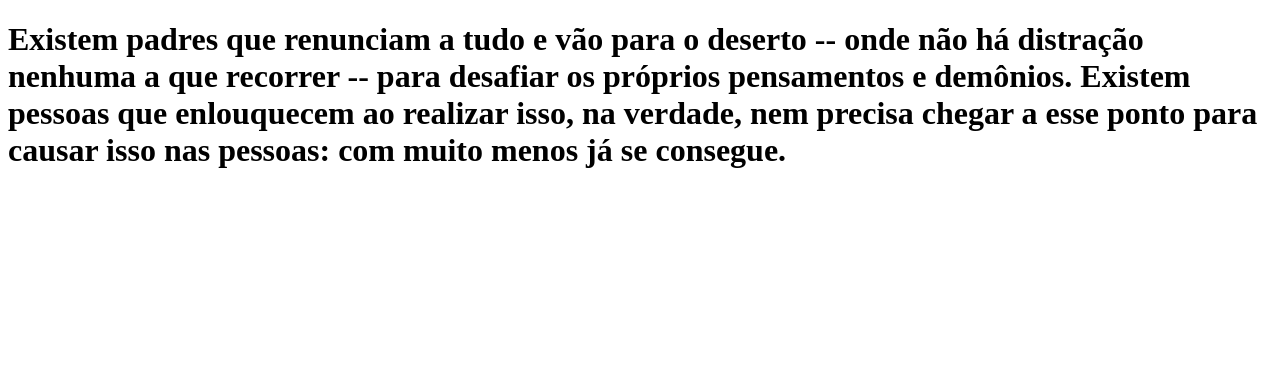
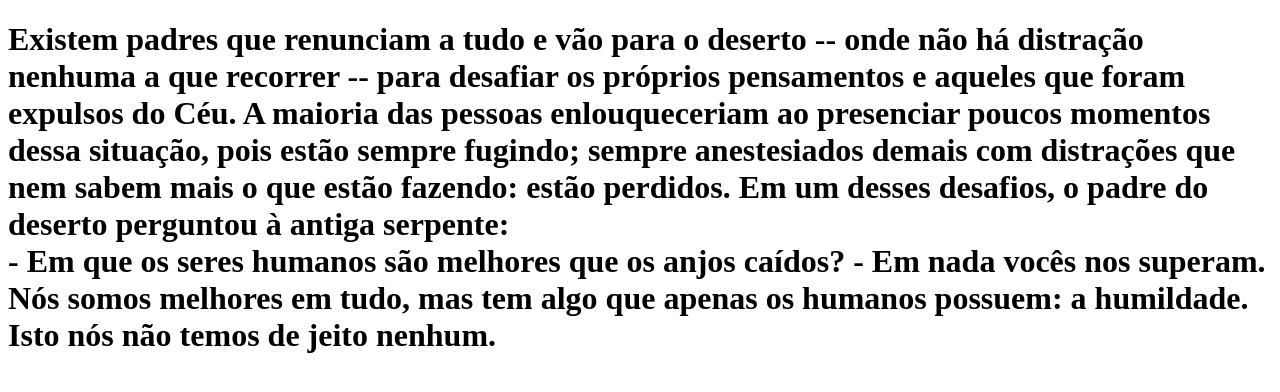
Before and after one commit to hudsontb/clone-tabnews, a Next.js app: page / in a window 1280 px wide. Shown: the top 392 px of the page. Built offline with nearby package versions, Linux system fonts and the light colour scheme.

Commit message:
adicionar arquivo `compose.yaml` de configurações com o serviço de database

```diff
--- a/pages/index.js
+++ b/pages/index.js
@@ -3,9 +3,14 @@ function Home() {
     <h1>
       Existem padres que renunciam a tudo e vão para o deserto -- onde não há
       distração nenhuma a que recorrer -- para desafiar os próprios pensamentos
-      e demônios. Existem pessoas que enlouquecem ao realizar isso, na verdade,
-      nem precisa chegar a esse ponto para causar isso nas pessoas: com muito
-      menos já se consegue.
+      e aqueles que foram expulsos do Céu. A maioria das pessoas enlouqueceriam
+      ao presenciar poucos momentos dessa situação, pois estão sempre fugindo;
+      sempre anestesiados demais com distrações que nem sabem mais o que estão
+      fazendo: estão perdidos. Em um desses desafios, o padre do deserto
+      perguntou à antiga serpente: <br></br>- Em que os seres humanos são
+      melhores que os anjos caídos? - Em nada vocês nos superam. Nós somos
+      melhores em tudo, mas tem algo que apenas os humanos possuem: a humildade.
+      Isto nós não temos de jeito nenhum.
     </h1>
   );
 }
```
Also changed, not shown: infra/compose.yaml (added, +7 -0 lines).
